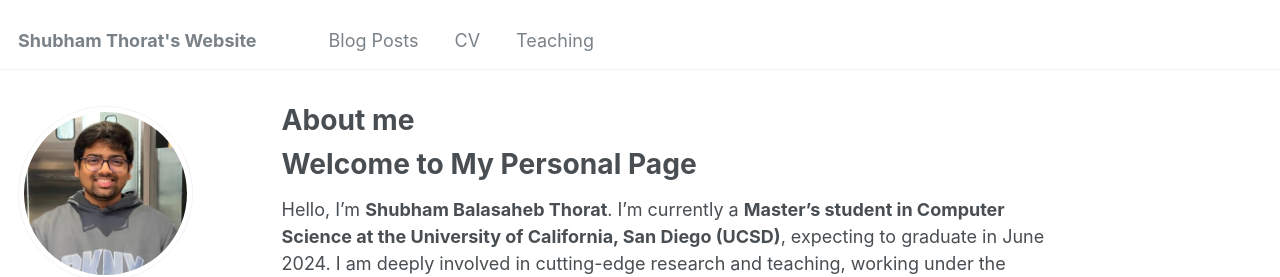
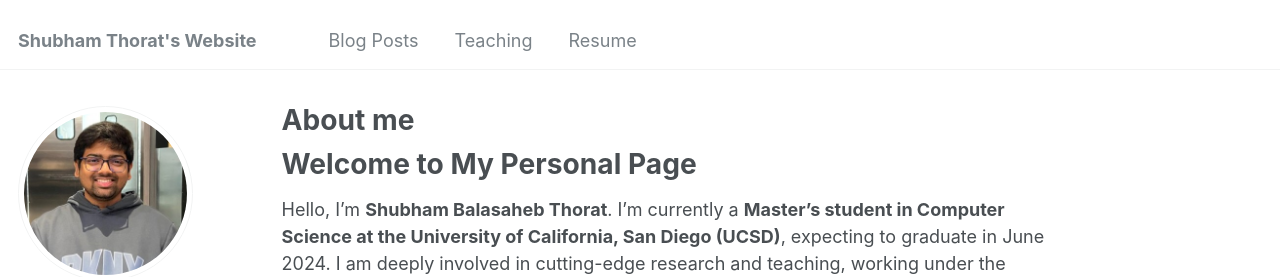
Before and after one commit to shubham4104/shubham4104.github.io, a Jekyll site: the page built from _pages/about.md, in a window 1280 px wide. Shown: the top 277 px of the page. Built offline with Jekyll 4.4.1, drawn with Linux system fonts in a browser that asks for light colours.

Commit message:
Update navigation.yml

```diff
--- a/_data/navigation.yml
+++ b/_data/navigation.yml
@@ -9,12 +9,14 @@ main:
   - title: "Blog Posts"
     url: /year-archive/
 
-  - title: "CV"
-    url: /cv/
+  # - title: "CV"
+  #   url: /cv/
 
   - title: "Teaching"
     url: /teaching/
 
+  - title: "Resume"
+    url: /resume/
   # - title: "Portfolio"
   #   url: /portfolio/
 
```
